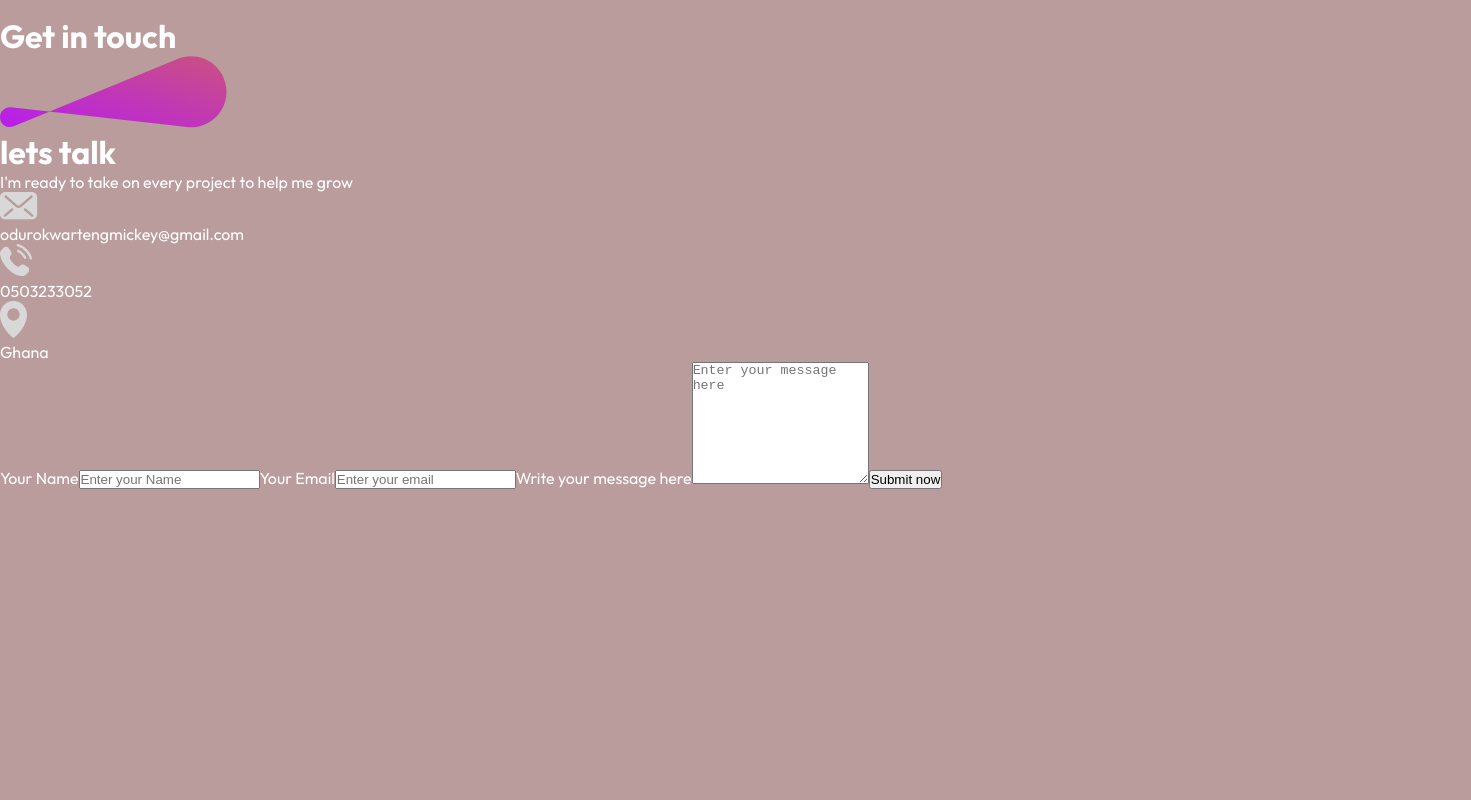
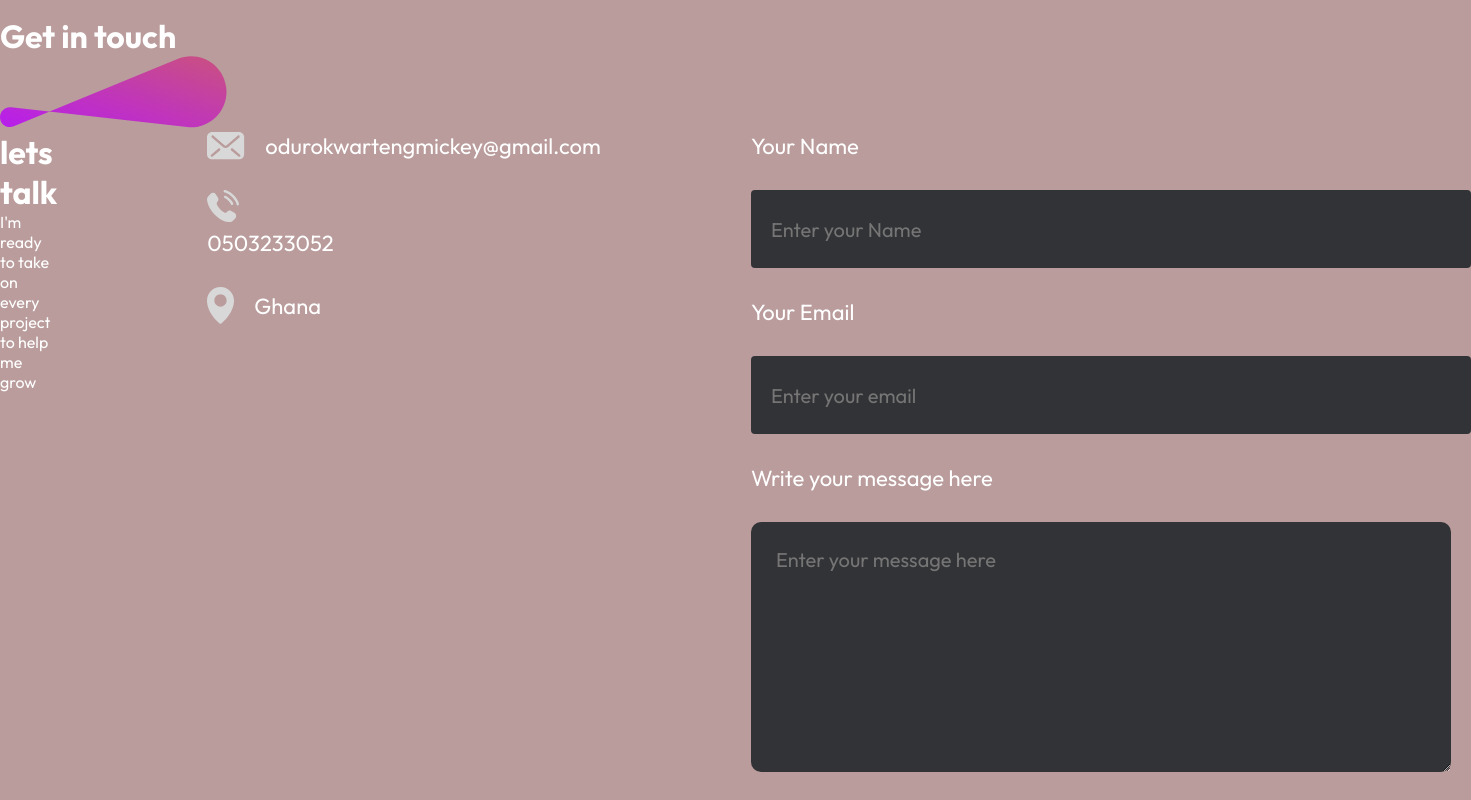
Before and after one commit to Mickey-Oduro-Kwarteng/Personal-Portfolio, a React (Vite) app: page / in a window 1280 px wide. Shown: the part 6380-7180 px from the top of the page, 1471 px wide, since content can reach past the window. Before the commit the page ends 6869 px from the top, so only its background shows below. Built offline with nearby package versions, Linux system fonts and the light colour scheme.

Commit message:
updated the contact component

```diff
--- a/src/components/Contact/Contact.css
+++ b/src/components/Contact/Contact.css
@@ -6,3 +6,94 @@
   gap: 80px;
   margin: 80px 170px;
 }
+.contact-title {
+  position: relative;
+}
+.contact-title h1 {
+  padding: 0px 30px;
+  font-size: 80px;
+  font-weight: 600;
+}
+.contact-title img {
+  position: absolute;
+  bottom: 0;
+  right: 0%;
+  z-index: -1;
+}
+.contact-section {
+  display: flex;
+  gap: 150px;
+}
+.contact-Left {
+  display: flex;
+  flex-direction: column;
+  gap: 30px;
+}
+.contact-Left h1 {
+  font-size: 80px;
+  font-weight: 700;
+  background: linear-gradient(270deg, orange 80%, purple 100%);
+  background-clip: text;
+  -webkit-background-clip: text;
+  -webkit-text-fill-color: transparent;
+}
+.contact-Left p {
+  max-width: 550px;
+  color: aliceblue;
+  font-size: 20px;
+  line-height: 35px;
+}
+.contact-details {
+  display: flex;
+  flex-direction: column;
+  gap: 30px;
+  color: white;
+  font-size: 22px;
+}
+.contact-detail {
+  display: flex;
+  align-items: center;
+  gap: 20px;
+}
+.contact-right {
+  display: flex;
+  flex-direction: column;
+  align-items: start;
+  gap: 30px;
+}
+.contact-right label {
+  color: white;
+  font-size: 22px;
+  font-weight: 500px;
+}
+.contact-right input {
+  border: none;
+  width: 700px;
+  height: 78px;
+  padding-left: 20px;
+  border-radius: 4px;
+  background: #323336;
+  color: beige;
+  font-family: outfit;
+  font-size: 20px;
+}
+.contact-right textarea {
+  width: 650px;
+  border: none;
+  padding: 25px;
+  border-radius: 10px;
+  background: #323336;
+  color: antiquewhite;
+  font-family: outfit;
+  font-size: 20px;
+}
+.contact-submit {
+  border: none;
+  color: white;
+  border-radius: 50px;
+  background: linear-gradient(264deg orange -5.09%, purple 106.28);
+  font-size: 22px;
+  padding: 20px 60px;
+  margin-bottom: 50px;
+  cursor: pointer;
+}
```
